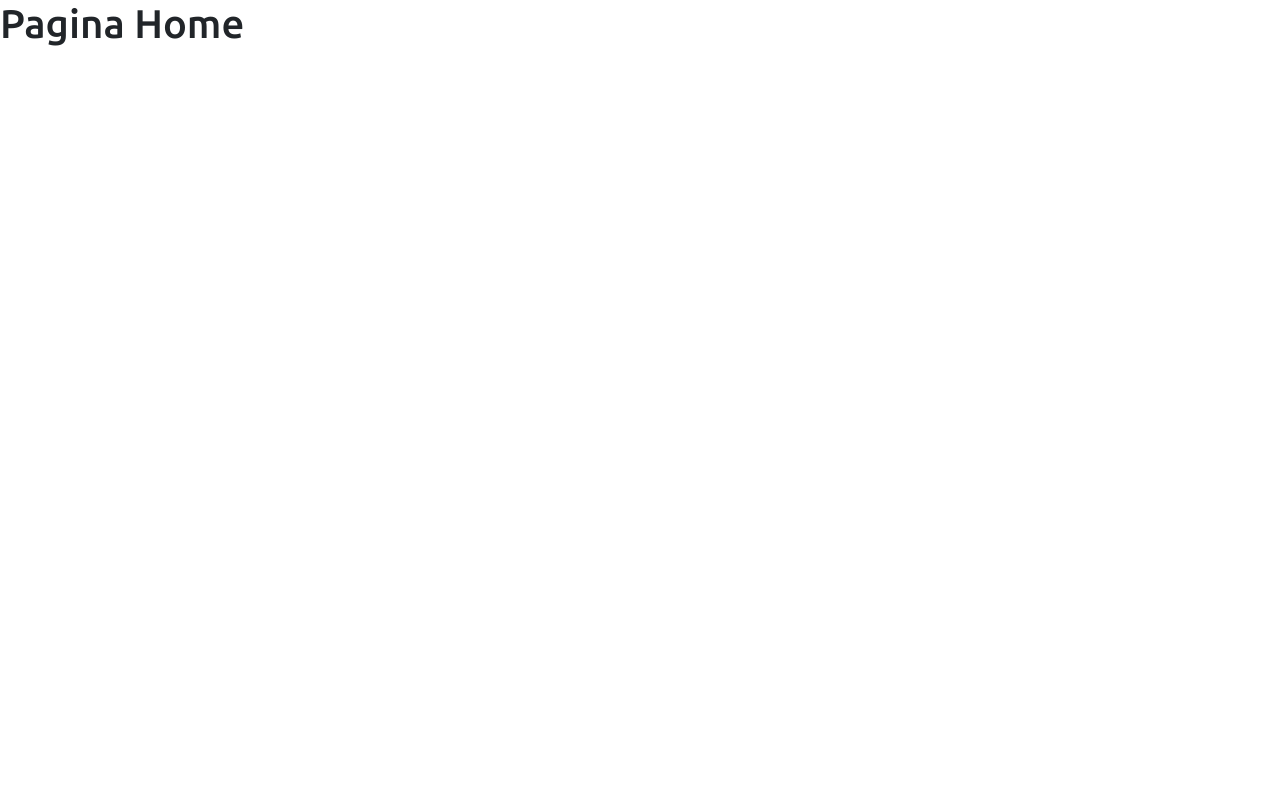
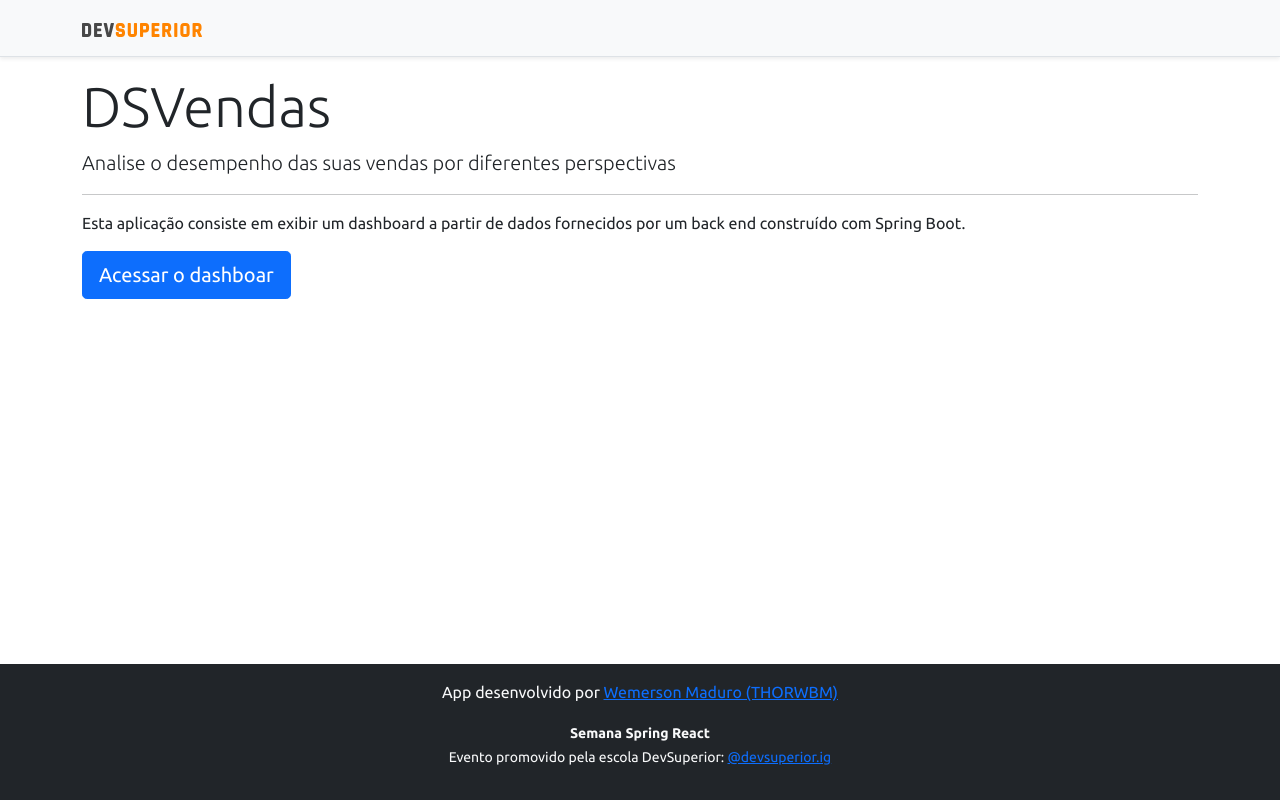
Before and after one commit to thorwbm/projeto-sds4, a React (Create React App) app in the folder frontend/: page / in a window 1280 px wide. Built offline with nearby package versions, Linux system fonts and the light colour scheme.

Commit message:
Home, navigation

```diff
--- a/frontend/src/componets/NavBar/index.tsx
+++ b/frontend/src/componets/NavBar/index.tsx
@@ -1,12 +1,15 @@
 
 import ImgDsDark from 'assets/img/ds-dark.svg';
+import { Link } from 'react-router-dom';
 
 const NavBar = () => {
     return (
         <div className="d-flex flex-column flex-md-row align-items-center p-3 px-md-4 mb-3 bg-light border-bottom shadow-sm">
             <div className="container">
                 <nav className="my-2 my-md-0 mr-md-3">
-                    <img src={ImgDsDark} alt="DevSuperior" width="120" />
+                    <Link to="/">
+                        <img src={ImgDsDark} alt="DevSuperior" width="120" />
+                    </Link>
                 </nav>
             </div>
         </div>
--- a/frontend/src/pages/Home/index.tsx
+++ b/frontend/src/pages/Home/index.tsx
@@ -1,8 +1,24 @@
+import Footer from "componets/Footer"
+import NavBar from "componets/NavBar"
+import { Link } from "react-router-dom"
+
 const Home = () => {
     return (
-        <div>
-            <h1>Pagina Home</h1>
-        </div>
+        <>
+            <NavBar />
+            <div className="container">
+                <div className="jumbotron">
+                    <h1 className="display-4">DSVendas</h1>
+                    <p className="lead">Analise o desempenho das suas vendas por diferentes perspectivas</p>
+                    <hr />
+                    <p>Esta aplicação consiste em exibir um dashboard a partir de dados fornecidos por um back end construído com Spring Boot.</p>
+                    <Link className="btn btn-primary btn-lg" to="/dashboard">
+                            Acessar o dashboar
+                    </Link>
+                </div>
+            </div>
+            <Footer />
+        </>
     );
 }
 
```
